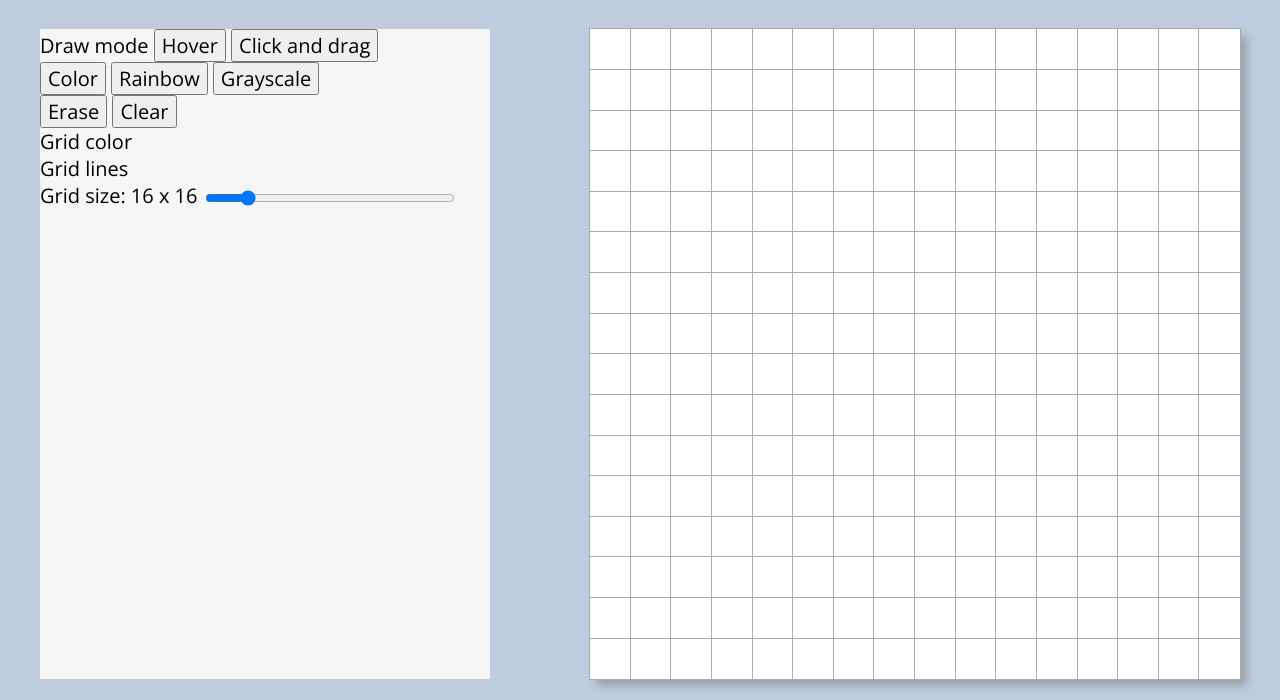
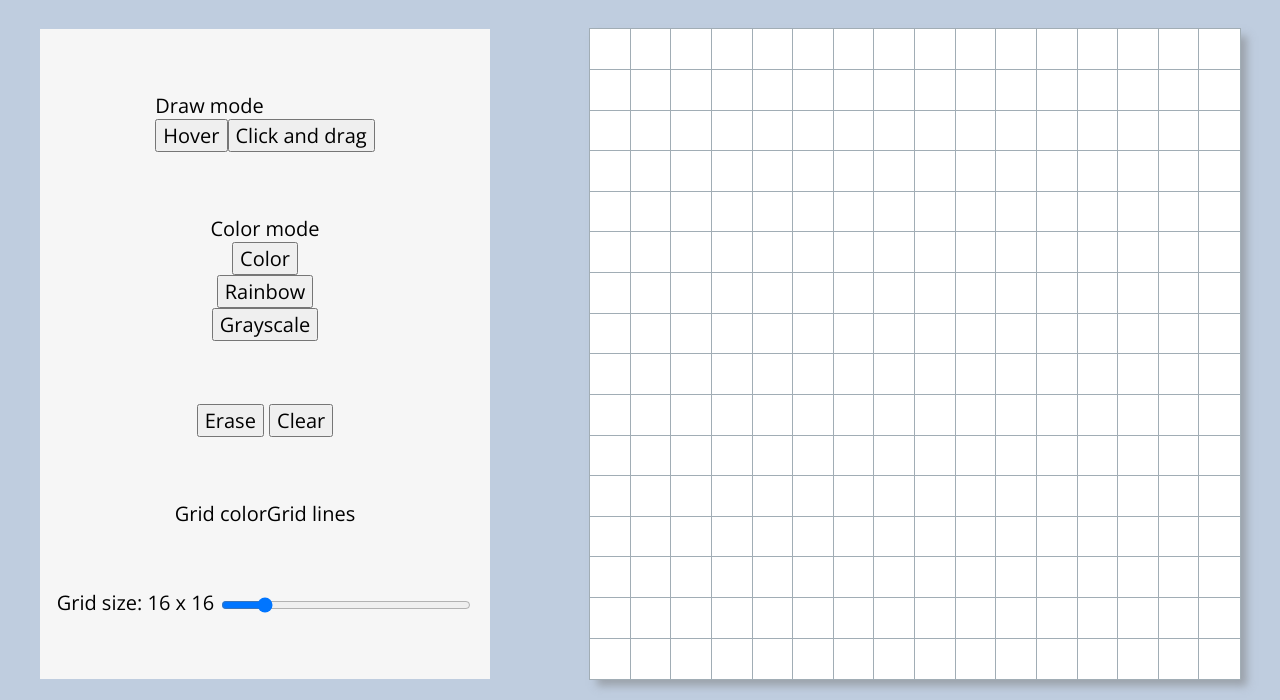
Before and after one commit to chelsiety/etch-a-sketch, a plain HTML site: page index.html in a window 1280 px wide. Shown: the part 100-800 px from the top of the page. Drawn offline with nearby package versions, Linux system fonts and the light colour scheme.

Commit message:
Fix tool panel layout using flexbox

```diff
--- a/app.js
+++ b/app.js
@@ -3,6 +3,9 @@ const grid = document.querySelector(".grid-container");
 const gridSlider = document.querySelector("#grid-size-slider");
 const gridSizeDisplayLabel = document.querySelector('label[for="grid-size"]');
 
+
+
+createGrid(16, 16);
 
 
 // Event listeners
@@ -24,7 +27,7 @@ function createGrid(rows, cols) {
     };
 };
 
-createGrid(16, 16);
+
 
 function displayGridSize() {
     gridSizeDisplayLabel.textContent = `Grid size: ${gridSlider.value} x ${gridSlider.value}`
--- a/index.html
+++ b/index.html
@@ -19,19 +19,23 @@
     <div class="tool-and-grid-paper-container">
         <div class="tool-panel">
             <div class="draw-mode">Draw mode
-                <button id="hover-button" class="draw-mode-button">Hover</button>
-                <button id="click-drag-button" class="draw-mode-button">Click and drag</button>
+                <div class="draw-mode-button-container">
+                    <button id="hover-button" class="draw-mode-button">Hover</button>
+                    <button id="click-drag-button" class="draw-mode-button">Click and drag</button>
+                </div>
             </div>
-            <div class="color-mode">
-                <button id="color-button" class="color-mode-button">Color</button>
-                <button id="rainbow-button" class="color-mode-button">Rainbow</button>
-                <button id="grayscale-button" class="color-mode-button">Grayscale</button>
+            <div class="color-mode">Color mode
+                <div class="color-mode-button-container">
+                    <button id="color-button" class="color-mode-button">Color</button>
+                    <button id="rainbow-button" class="color-mode-button">Rainbow</button>
+                    <button id="grayscale-button" class="color-mode-button">Grayscale</button>
+                </div>
             </div>
             <div class="remove-color-mode">
                 <button id="erase-button" class="remove-color-mode-button">Erase</button>
                 <button id="clear-button" class="remove-color-mode-button">Clear</button>
             </div>
-            <div class="grid-options">
+            <div class="grid-options-container">
                 <div id="grid-color" class="grid-option-label">Grid color</div>
                 <div id="grid-lines" class="grid-option-label">Grid lines</div>
             </div>
--- a/style.css
+++ b/style.css
@@ -25,14 +25,40 @@ button {
     font-size: 20px;
 }
 
+
+.tool-and-grid-paper-container {
+    display: flex;
+    justify-content: center;
+    align-items: center;
+}
+
 .tool-panel {
     height: 650px;
     width: 450px;
     background: #f6f6f6;
     margin-right: 100px;
+
+    display: flex;
+    flex-direction: column;
+    justify-content: space-evenly;
+    align-items: center;
 }
 
-.tool-and-grid-paper-container {
+
+.draw-mode-button-container {
+    display: flex;
+    justify-content: center;
+    align-items: center;
+}
+
+.color-mode-button-container {
+    display: flex;
+    flex-direction: column;
+    justify-content: center;
+    align-items: center;
+}
+
+.grid-options-container {
     display: flex;
     justify-content: center;
     align-items: center;
```
